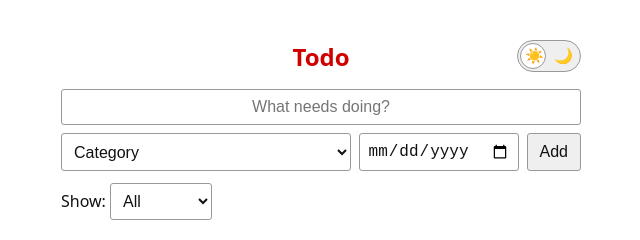
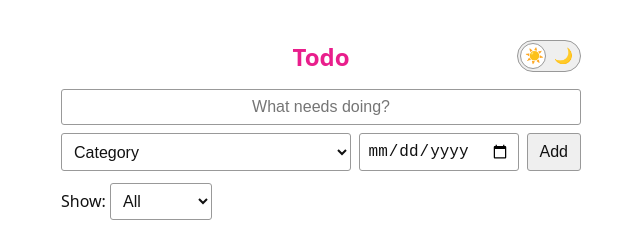
Before and after one commit to bel13OT7/todo, a plain HTML site: page index.html in a window 1280 px wide. Shown: the full height of the page, 319-959 px from the left. Drawn offline with Linux system fonts and the light colour scheme.

Commit message:
Change title color to pink

```diff
--- a/index.html
+++ b/index.html
@@ -17,7 +17,7 @@
     --button-bg: #efefef;
     --overdue: #c00000;
     --today: #b85c00;
-    --title: #d00000;
+    --title: #e91e8c;
   }
   :root[data-theme="dark"] {
     color-scheme: dark;
@@ -31,7 +31,7 @@
     --button-bg: #3a3a3c;
     --overdue: #ff6b6b;
     --today: #ffa94d;
-    --title: #ff5252;
+    --title: #ff7ac6;
   }
   body { font-family: system-ui, sans-serif; max-width: 520px; margin: 40px auto; padding: 0 16px; background: var(--bg); color: var(--text); }
   header { position: relative; }
```
Also changed, not shown: mockup.html (+4 -4 lines).
